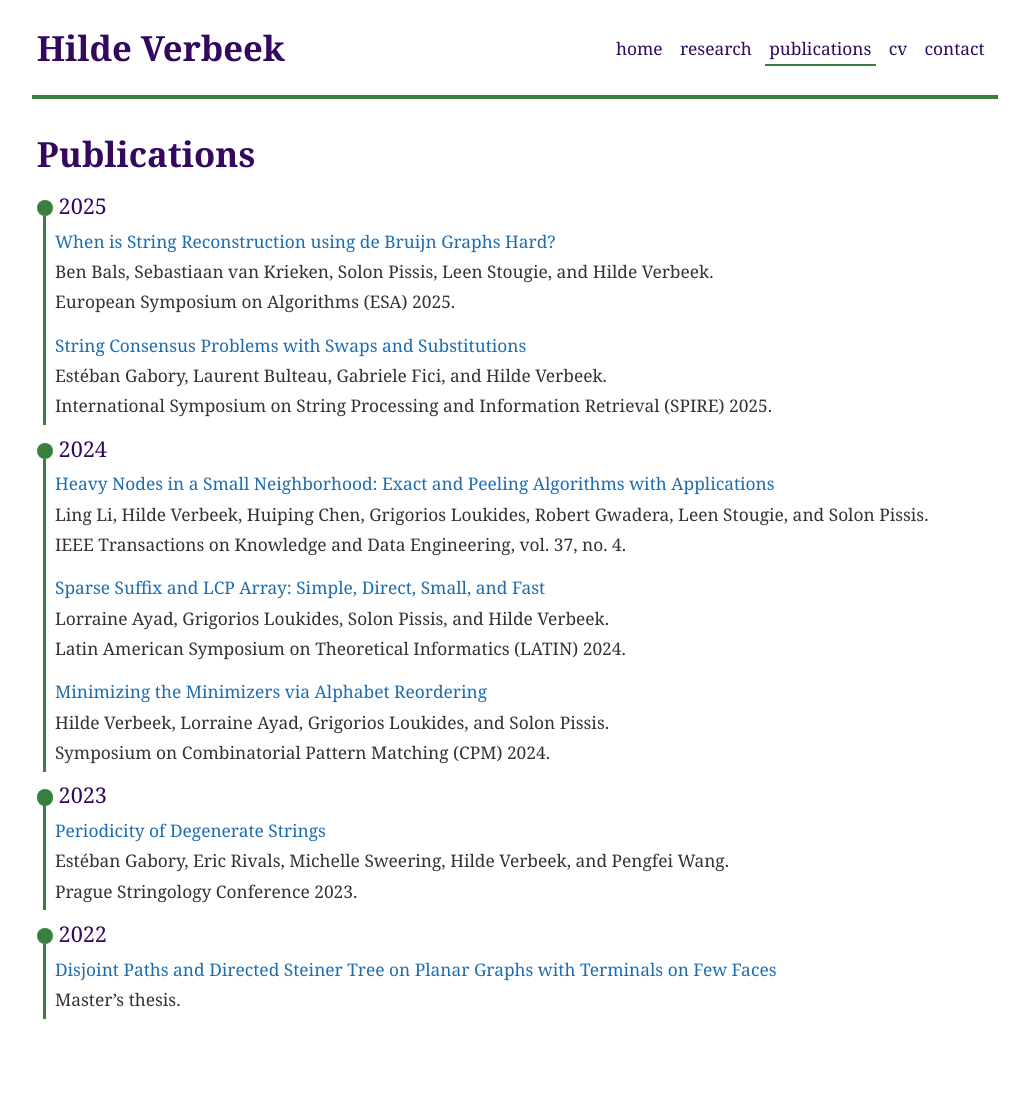
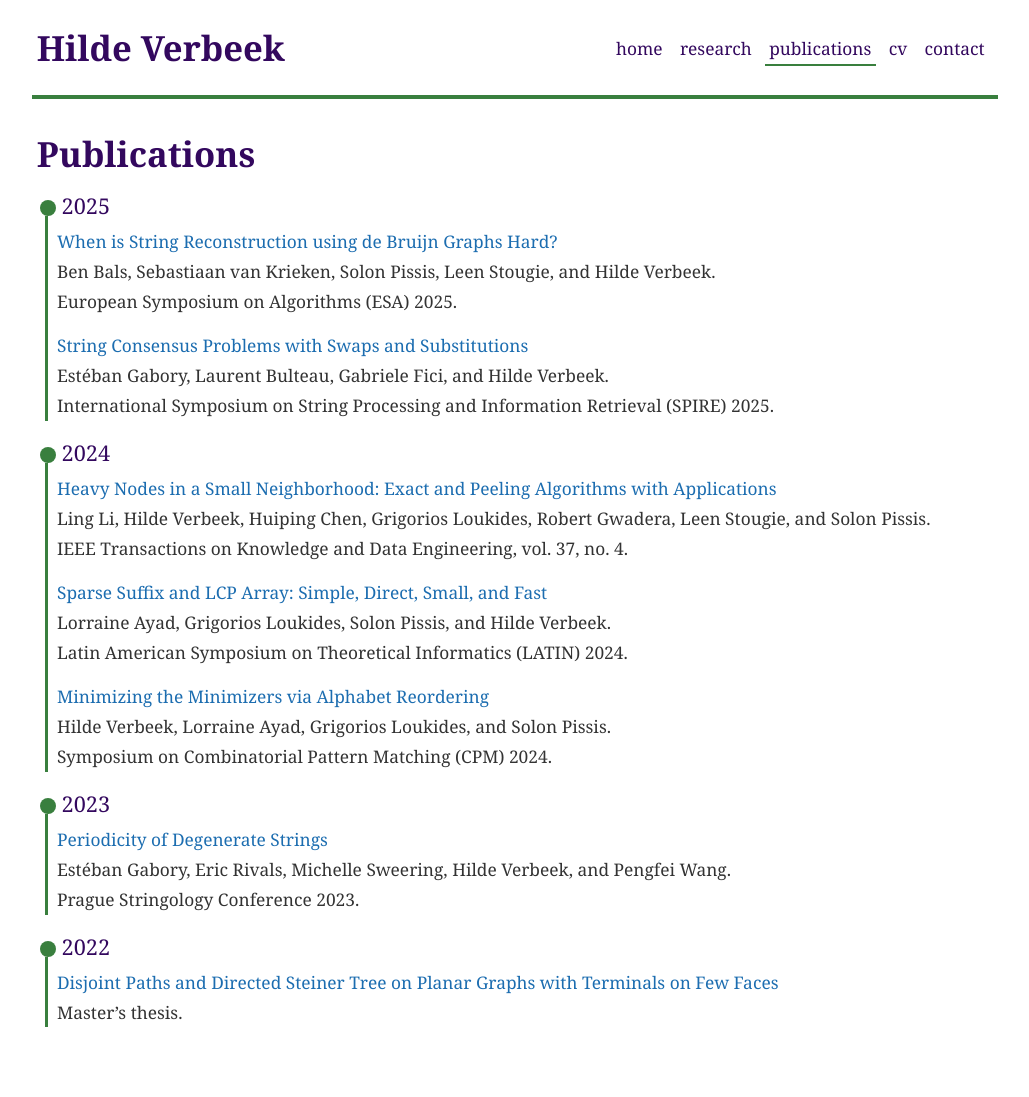
Before and after one commit to arfie/arfie.github.io, a Jekyll site: the page built from publications.html, in a window 1280 px wide. Shown: the whole page, without its empty margins (125-1154 px from the left). Built offline with Jekyll 4.4.1, drawn with Linux system fonts in a browser that asks for light colours; before the commit the page ends 1071 px from its top, so only the background shows below that.

Commit message:
Unify new publications style with CV timelines

```diff
--- a/assets/css/main.scss
+++ b/assets/css/main.scss
@@ -163,6 +163,43 @@
   }
 }
 
+@mixin mobile-dl {
+  grid-template-columns: auto;
+  margin-left: .5em;
+
+  dt {
+    text-align: left;
+    font-size: 1.25em;
+    font-weight: normal;
+    margin-right: auto;
+
+    &::before {
+      background-color: $primary;
+      border-radius: 100%;
+
+      display: inline-block;
+      width: 0.75em;
+      height: 0.75em;
+      vertical-align: middle;
+
+      margin-left: -.25em;
+      margin-right: .25em;
+
+      content: '';
+    }
+  }
+
+  dd {
+    padding-bottom: 0 !important;
+    margin-bottom: 1em;
+
+    border-left-width: 2.5pt;
+
+    margin-top: -.3em;
+    padding-top: .55em;
+  }
+}
+
 dl {
   display: grid;
   grid-template-columns: 120px auto;
@@ -185,58 +222,21 @@
   }
 
   @media screen and (max-width: 786px) {
-    grid-template-columns: auto;
-
-    dt {
-      text-align: left;
+    @include mobile-dl;
   }
 
-    dd {
-      padding-bottom: 0 !important;
-      margin-bottom: 1em;
-    }
+  &.publications {
+    @include mobile-dl;
   }
 }
 
-
-.publications {
-  list-style: none;
-  padding-left: 0;
-
-  >li {
-    color: $head;
-    font-size: 1.25em;
-
-    &::before {
-      background-color: $primary;
-      border-radius: 100%;
-
-      display: inline-block;
-      width: 0.75em;
-      height: 0.75em;
-      vertical-align: middle;
-
-      content: '';
-    }
-  }
-
-  > ul {
-    margin-top: -4pt;
-    padding-top: 4pt;
-    border-left: 2.5pt solid $primary;
-    padding-left: 0.5em;
-    margin-left: calc(0.5em - 1.5pt);
-    margin-bottom: 0.5em;
-
-    li {
-      display: block;
+.publication {
   display: flex;
   flex-flow: column nowrap;
 
-      //border: 1pt solid $secondary;
-      margin-bottom: .25em;
-
-      padding: .25em;
+  &:not(:last-child){
+    margin-bottom: .75em;
+  }
 
   .title {
     order: 1;
@@ -246,8 +246,6 @@
   }
   .venue {
     order: 3;
-      }
-    }
   }
 }
 
--- a/publications.html
+++ b/publications.html
@@ -9,21 +9,19 @@
 
 <h1>Publications</h1>
 
-<ul class="publications">
+<dl class="publications">
     {% for year in pubsByYear reversed -%}
-    <li>
-        {{ year.name }}
-    </li>
-    <ul>
+    <dt>{{ year.name }}</dt>
+    <dd>
         {% for item in year.items reversed %}
-        <li>
+        <div class="publication">
             <span class="title"><a href="{{ item.url }}">{{ item.title | strip }}</a></span>
             {% if item.authors %}
                 <span class="authors">{% include author_list.html authors=item.authors %}.</span>
             {% endif %}
             <span class="venue">{{ item.conf }}.</span>
-        </li>
+        </div>
         {% endfor %}
-    </ul>
+    </dd>
     {% endfor %}
-</ul>
+</dl>
```
Lines whose indentation alone changed are shown as unchanged.
